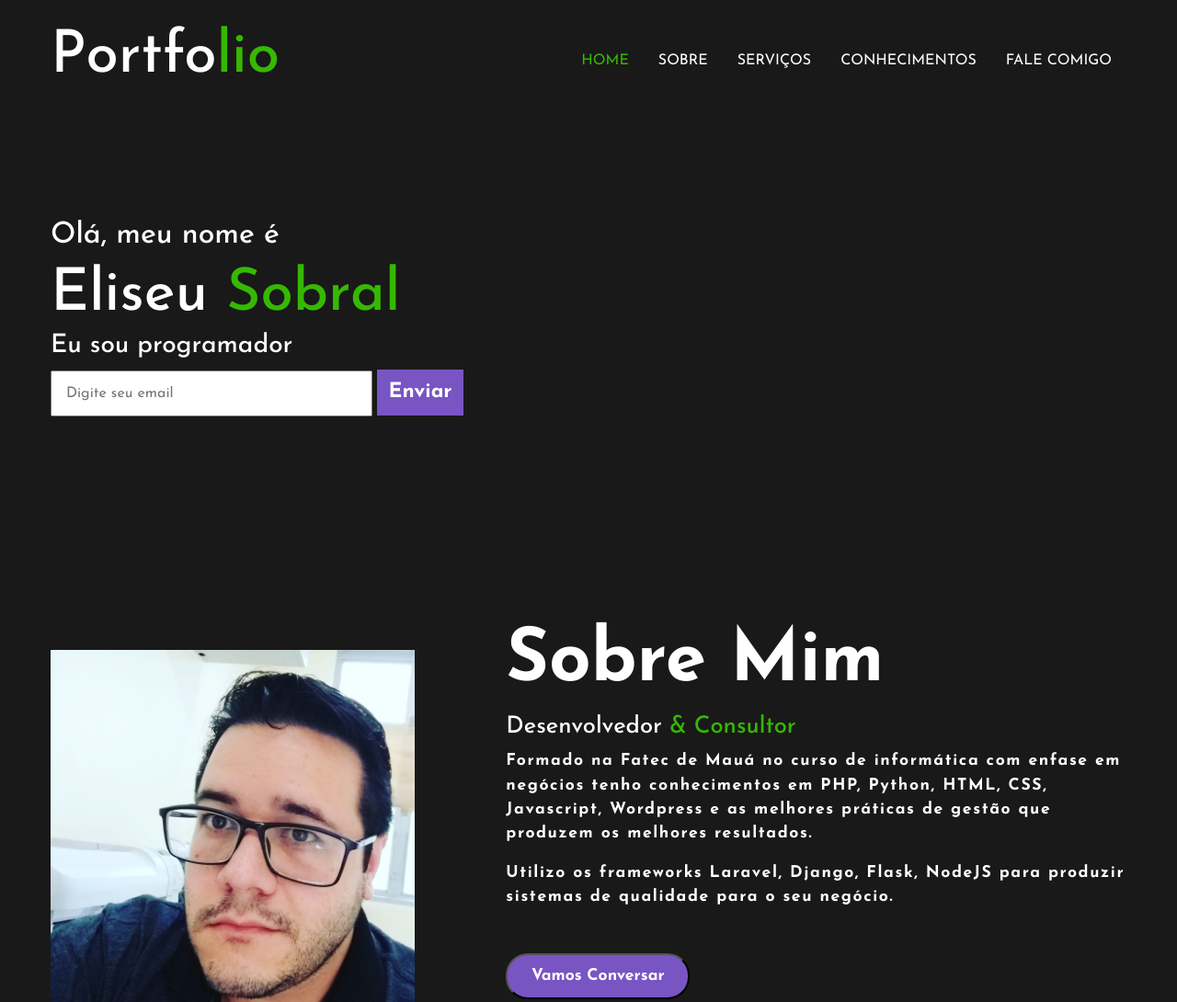
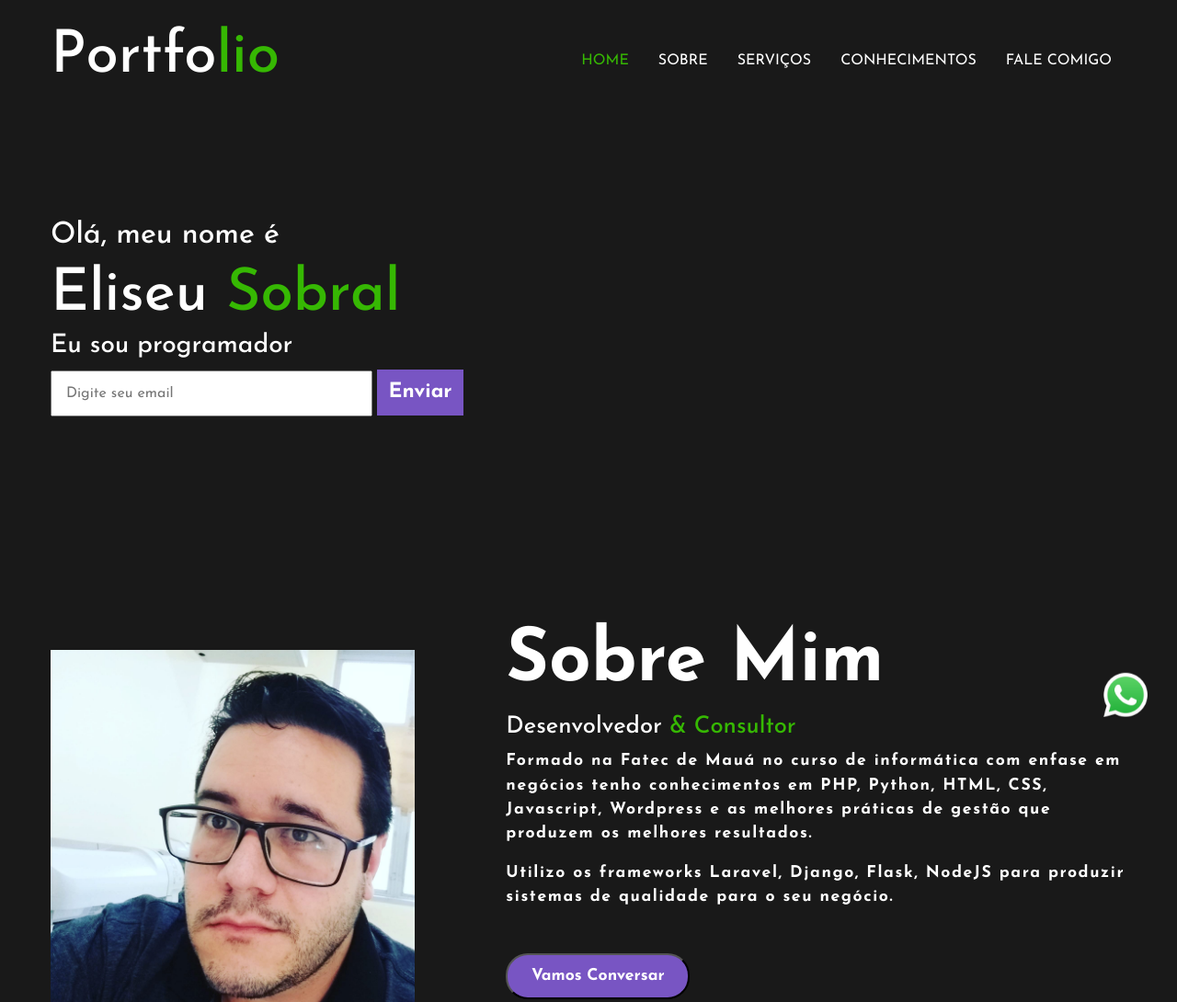
Before and after one commit to Eliseu-Sobral/portfolio, a plain HTML site: page index.html in a window 1280 px wide. Shown: the top 1090 px of the page at 92% size. Drawn offline with nearby package versions, Linux system fonts and the light colour scheme.

Commit message:
botao whats

```diff
--- a/index.html
+++ b/index.html
@@ -25,6 +25,7 @@
        --var-text-green:#36b803;
        --var-text-color: #fff;
     }
+
 </style>
 </head>
 
@@ -152,6 +153,11 @@
             </div>
         </div>
 
+        <div class="main-whats">
+
+            <a class="nonedecoration" href="https://wa.me/5511951995647?text=Quero%20desenvolver%20um%20site%20ou%20sistema" ><img src="./img/whatsapp.png" alt="" width="60px"></a>
+        </div>
+
 
     </main>
     <footer class="footer">
@@ -164,11 +170,12 @@
             <a href="#"><i class="fab fa-linkedin-in"></i></a>
         </div>
         <p class="footer-end">Copy right &copy By Eliseu Sobral Santos</p>
+        <a  href="https://www.flaticon.com/free-icons/whatsapp" title="whatsapp icons">Whatsapp icons created by Fathema Khanom - Flaticon</a>
 
     </footer>
 
     <script src="vanilla-tilt.min.js"></script>
-    <script>
+    <script type="text/javascript">
 
     </script>
 </body>
--- a/sass/styles.sass
+++ b/sass/styles.sass
@@ -259,6 +259,15 @@ body
                 border: 2px solid variables.$btn-color
                 cursor: pointer
                 box-shadow:0 0 12px variables.$btn-color,0 0 12px variables.$btn-color,0 0 12px variables.$btn-color,0 0 12px variables.$btn-color
+    &-whats
+
+        position: fixed
+        bottom: 20px
+        right: 20px
+        z-index: 9999
+        display: flex
+        flex-direction: column
+        align-items: center
 
 
 .footer
```
Also changed, not shown: css/styles.css, img/whatsapp.png (added), 1 other file.
